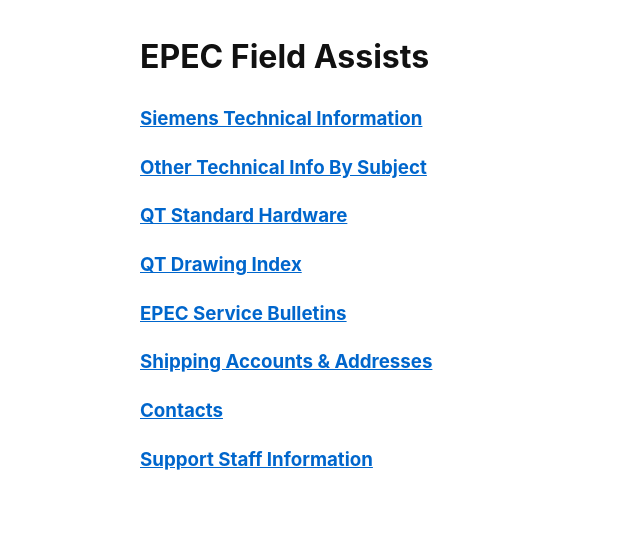
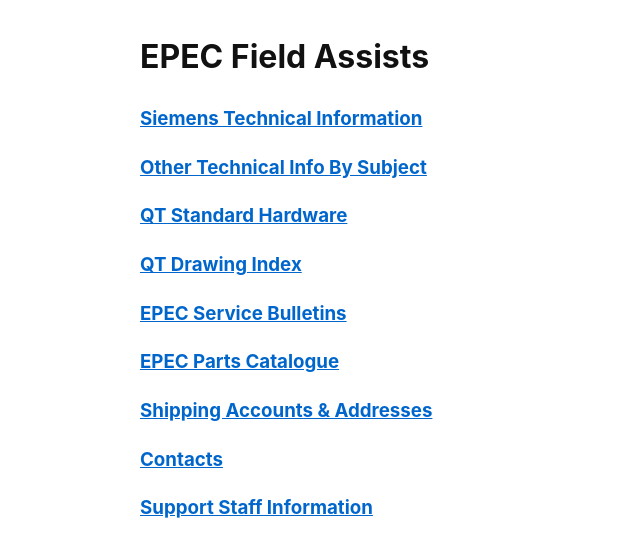
Before and after one commit to epecsupport/Service, a Jekyll site: the page built from index.md, in a window 1280 px wide. Shown: the top 557 px of the page, without its empty margins (0-640 px from the left). Built offline with Jekyll 4.4.1, drawn with Linux system fonts in a browser that asks for light colours.

Commit message:
Update index.md

```diff
--- a/index.md
+++ b/index.md
@@ -16,6 +16,8 @@ autolink: true
 
 ### [EPEC Service Bulletins](bulletins.html)
 
+### [EPEC Parts Catalogue](/library/partscatalogue/partscat.html)
+
 ### [Shipping Accounts & Addresses](shipping.html)
 
 ### [Contacts](contacts.html)
```
